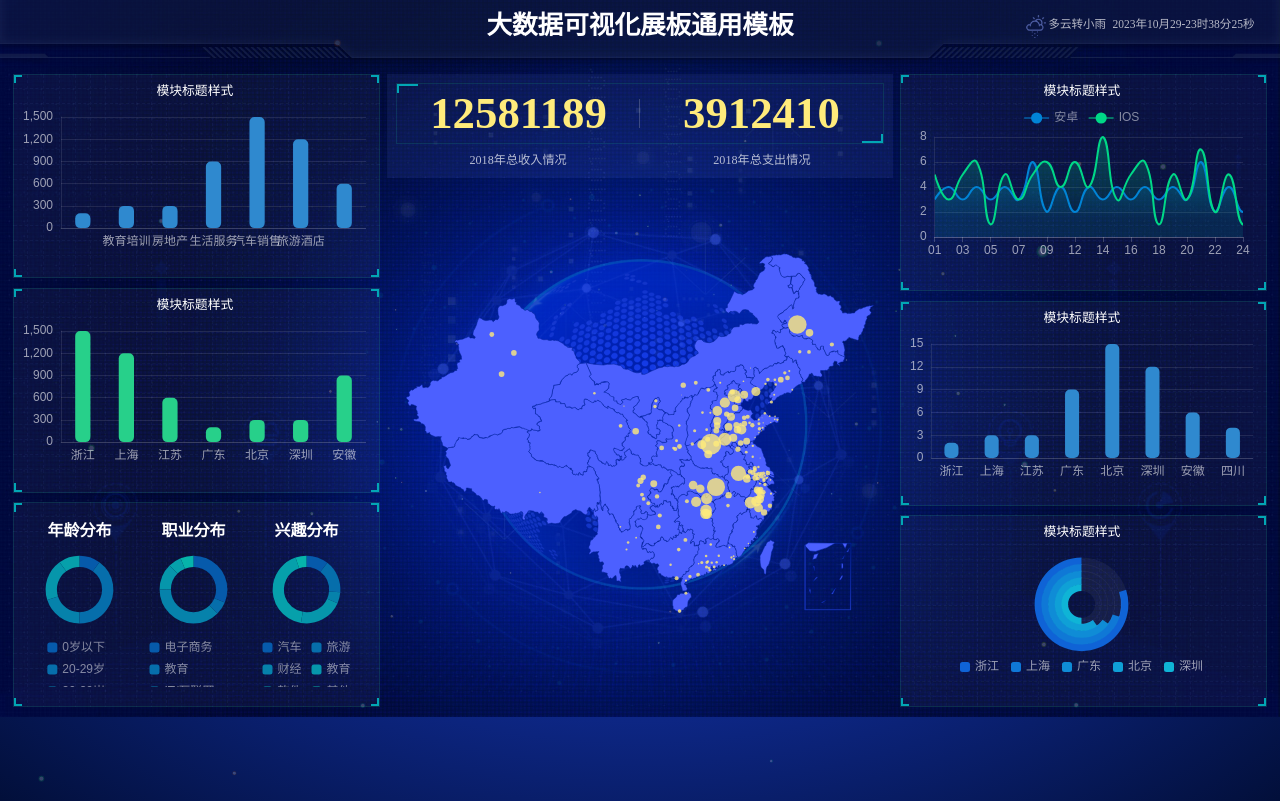
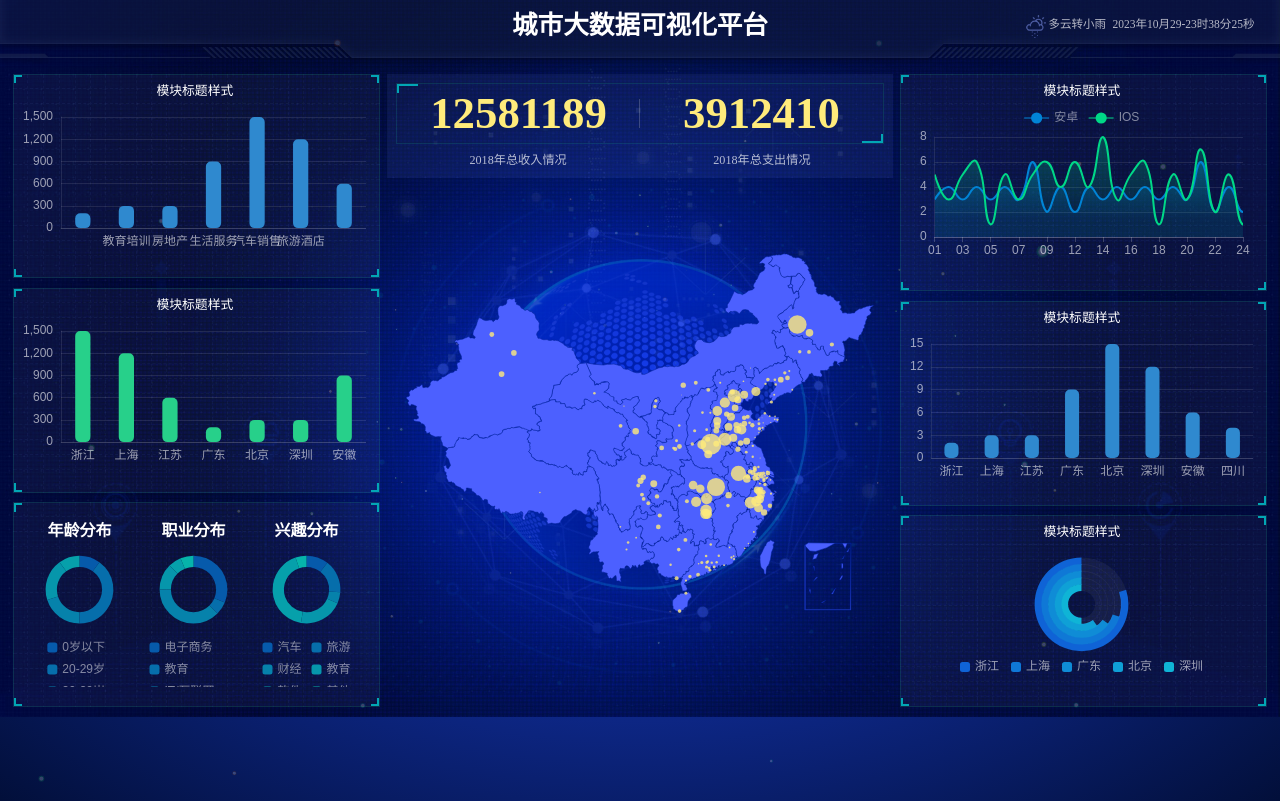
Before and after one commit to dezhizhang/digital, a website: page app/view/smartcity/index.html in a window 1280 px wide. Drawn offline with Linux system fonts and the light colour scheme; a web font is replaced by a local one.

Commit message:
feat:update

```diff
--- a/app/view/smartcity/index.html
+++ b/app/view/smartcity/index.html
@@ -5,7 +5,7 @@
  * :copyright: (c) 2023, Tungee
  * :date created: 2023-10-25 19:20:00
  * :last editor: 张德志
- * :date last edited: 2023-10-25 19:38:05
+ * :date last edited: 2023-10-30 07:37:57
 -->
 <!DOCTYPE html>
 <html>
@@ -385,7 +385,7 @@
         <div class="loadbox"><img src="/public/picture/loading.gif" /> 页面加载中...</div>
     </div>
     <div class="head">
-        <h1>大数据可视化展板通用模板</h1>
+        <h1>城市大数据可视化平台</h1>
         <div class="weather">
             <img src="/public/picture/weather.png"><span>多云转小雨</span><span id="showTime"></span>
         </div>
```
Also changed, not shown: README.md.
